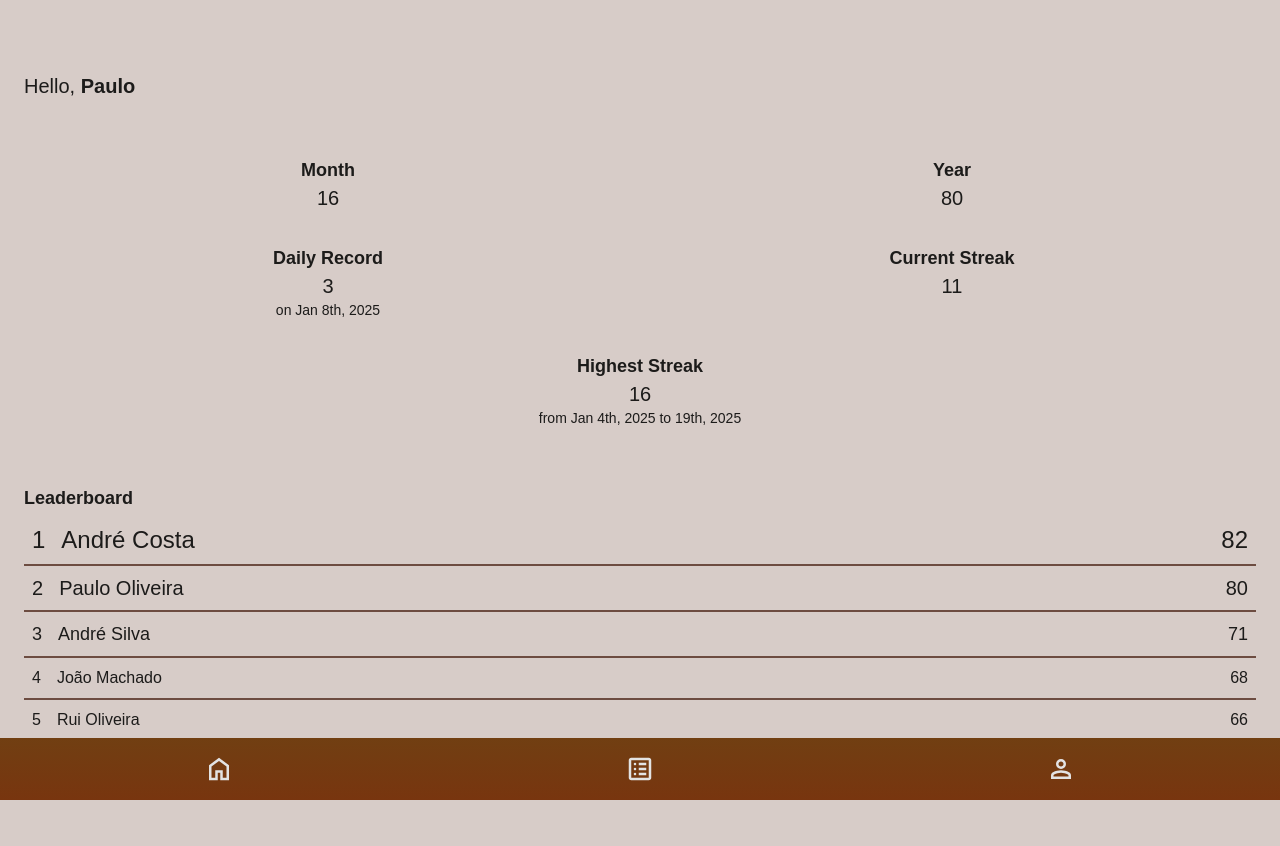
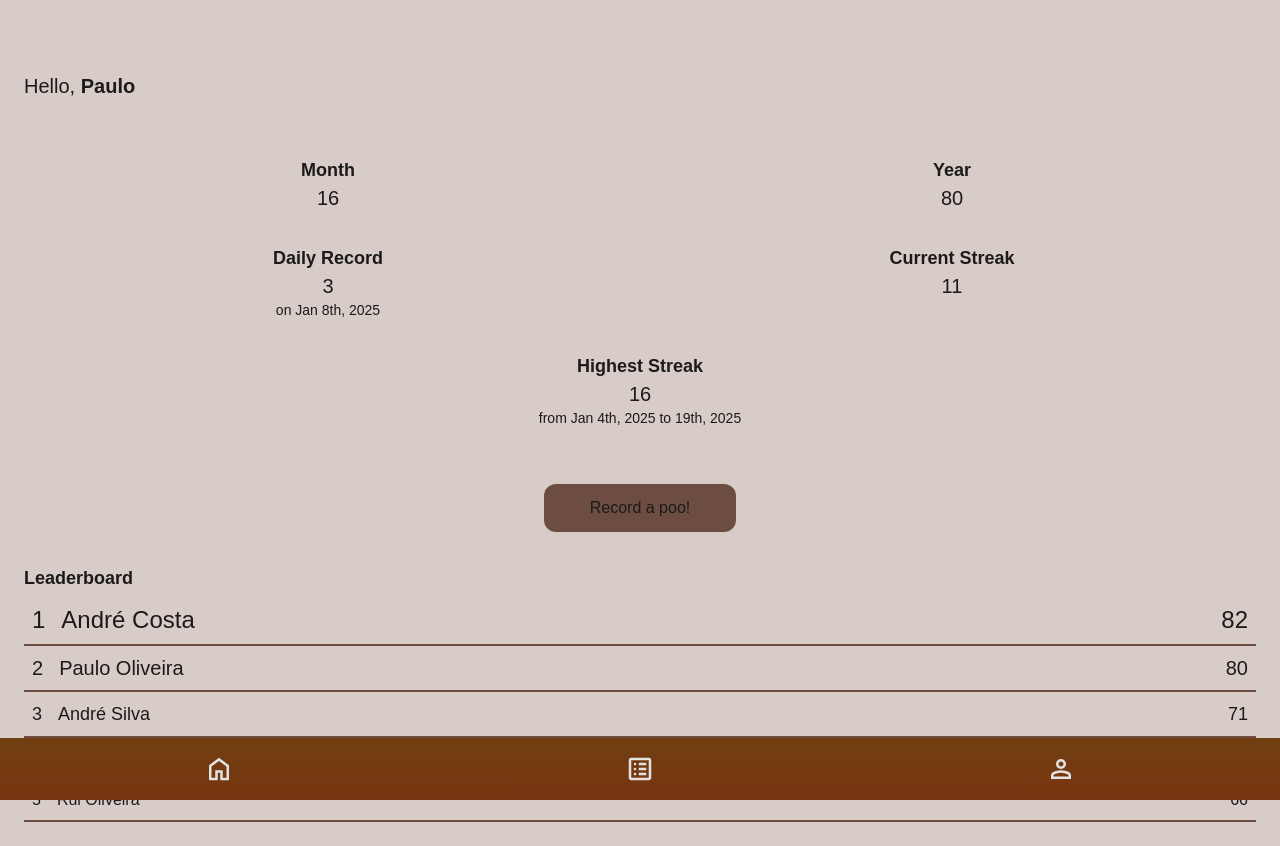
Before and after one commit to pauloo0/poop-tracker, a Next.js app: page /dashboard in a window 1280 px wide. Before the commit the page ends 800 px from the top, so only its background shows below. Built offline with nearby package versions, Linux system fonts and the light colour scheme.

Commit message:
Add link to new poop record on home page

```diff
--- a/app/dashboard/page.tsx
+++ b/app/dashboard/page.tsx
@@ -1,3 +1,5 @@
+import Link from 'next/link'
+
 export default function Dashboard() {
   return (
     <>
@@ -32,7 +34,16 @@ export default function Dashboard() {
           </div>
         </section>
 
-        <section id='leaderboard'>
+        <section className='grid place-items-center'>
+          <Link
+            href='/new-poop'
+            className='rounded-xl w-full sm:w-48 transition-transform flex items-center justify-center bg-primary text-foreground gap-2 hover:scale-105 text-base h-10 sm:h-12 px-4 sm:px-5'
+          >
+            Record a poo!
+          </Link>
+        </section>
+
+        <section id='leaderboard' className='mt-8'>
           <h2 className='text-lg font-bold mb-1'>Leaderboard</h2>
           <ul>
             <li className='flex flex-row items-center justify-between text-2xl border-b-2 border-b-primary p-2'>
```
